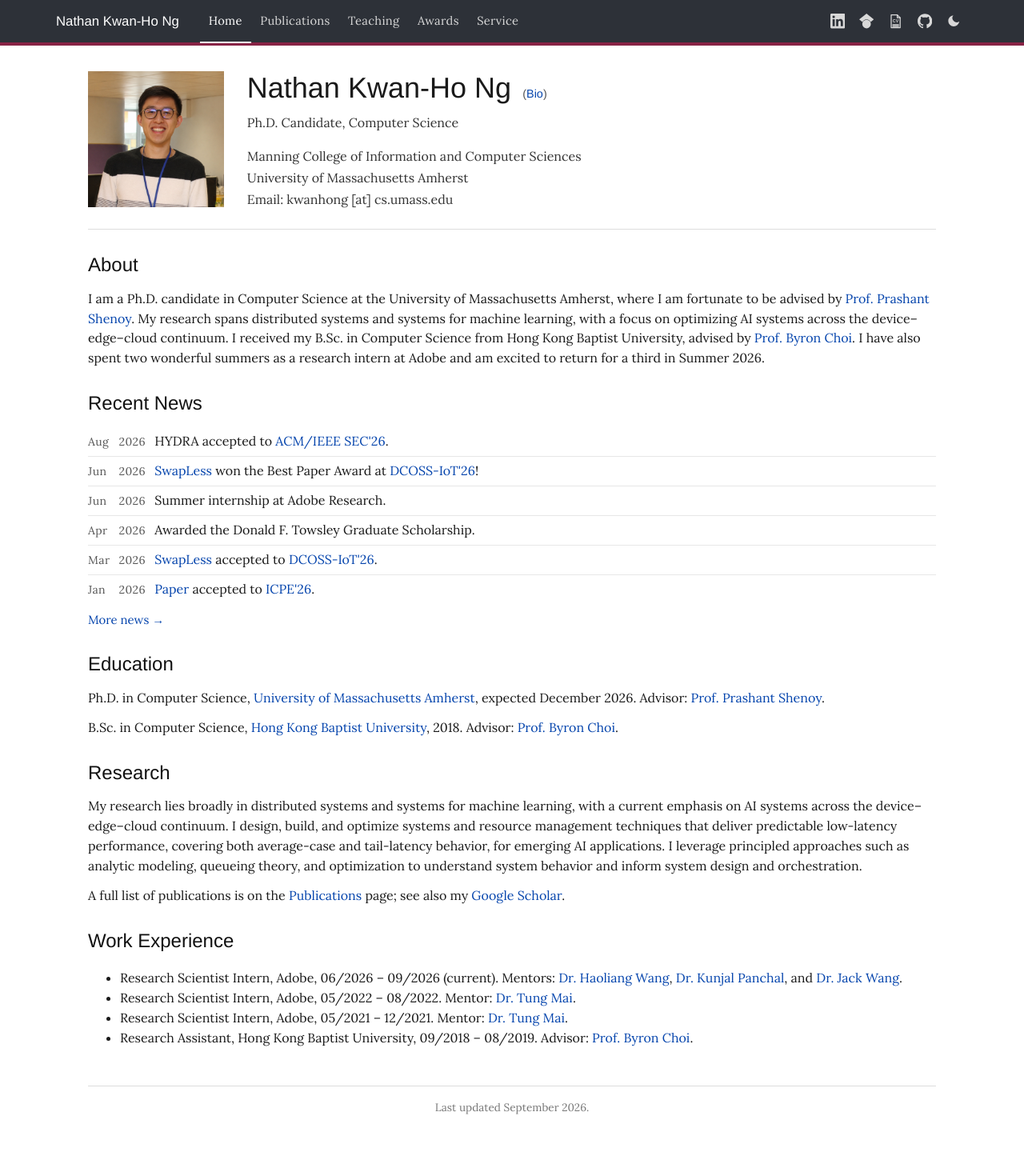
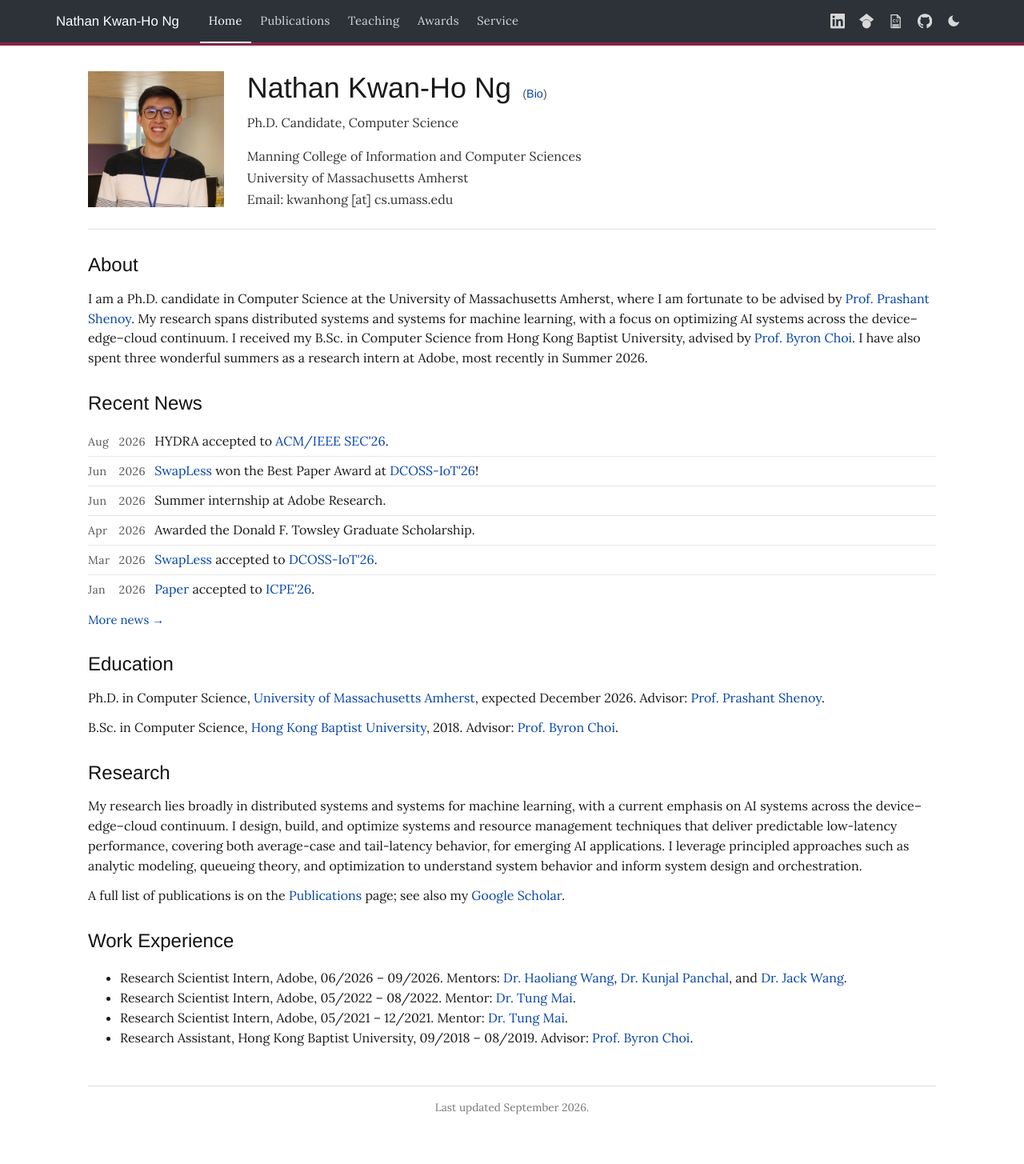
Before and after one commit to khngnathan/personal-website, a Jekyll site: the page built from index.html, in a window 1280 px wide. Shown: the whole page at 80% size. Built offline with Jekyll 4.4.1, drawn with Linux system fonts in a browser that asks for light colours.

Commit message:
Move the Adobe internship to past tense now that it has ended
Drop the (current) marker from Work Experience and reword the About and
biosketch paragraphs to describe three completed summers at Adobe.

Co-Authored-By: Claude Fable 5.1 <noreply@anthropic.com>
Claude-Session: https://claude.ai/code/session_01V72okr5YP3DpwBe1HEnP3f

```diff
--- a/biosketch.html
+++ b/biosketch.html
@@ -19,9 +19,8 @@ description: Biographical sketch and educational history of Nathan Kwan-Ho Ng
     Science from Hong Kong Baptist University, where he was advised
     by <a href="https://www.comp.hkbu.edu.hk/~bchoi/">Prof.&nbsp;Byron Choi</a>
     and worked on graph query autocompletion and graph databases. He
-    also completed two summer internships as a Research Scientist
-    Intern at Adobe, where his work led to two U.S. patents, and is
-    back for a third in Summer 2026.
+    also completed three summer internships as a Research Scientist
+    Intern at Adobe, where his work led to two U.S. patents.
   </p>
 </section>
 
--- a/index.html
+++ b/index.html
@@ -33,8 +33,8 @@ active: home
     focus on optimizing AI systems across the device&ndash;edge&ndash;cloud continuum.
     I received my B.Sc. in Computer Science from Hong Kong Baptist University, advised
     by <a href="https://www.comp.hkbu.edu.hk/~bchoi/">Prof.&nbsp;Byron Choi</a>.
-    I have also spent two wonderful summers as a research intern at Adobe and am
-    excited to return for a third in Summer 2026.
+    I have also spent three wonderful summers as a research intern at Adobe, most
+    recently in Summer 2026.
   </p>
 </section>
 
@@ -87,7 +87,7 @@ active: home
 <section id="experience">
   <h2>Work Experience</h2>
   <ul>
-    <li>Research Scientist Intern, Adobe, 06/2026 &ndash; 09/2026 (current). Mentors: <a href="https://research.adobe.com/person/haoliang-wang/">Dr.&nbsp;Haoliang Wang</a>, <a href="https://astuary.github.io/Kunjal/">Dr.&nbsp;Kunjal Panchal</a>, and <a href="https://research.adobe.com/person/jack-wang/">Dr.&nbsp;Jack Wang</a>.</li>
+    <li>Research Scientist Intern, Adobe, 06/2026 &ndash; 09/2026. Mentors: <a href="https://research.adobe.com/person/haoliang-wang/">Dr.&nbsp;Haoliang Wang</a>, <a href="https://astuary.github.io/Kunjal/">Dr.&nbsp;Kunjal Panchal</a>, and <a href="https://research.adobe.com/person/jack-wang/">Dr.&nbsp;Jack Wang</a>.</li>
     <li>Research Scientist Intern, Adobe, 05/2022 &ndash; 08/2022. Mentor: <a href="https://sites.google.com/view/tungtmai/">Dr.&nbsp;Tung Mai</a>.</li>
     <li>Research Scientist Intern, Adobe, 05/2021 &ndash; 12/2021. Mentor: <a href="https://sites.google.com/view/tungtmai/">Dr.&nbsp;Tung Mai</a>.</li>
     <li>Research Assistant, Hong Kong Baptist University, 09/2018 &ndash; 08/2019. Advisor: <a href="https://www.comp.hkbu.edu.hk/~bchoi/">Prof.&nbsp;Byron Choi</a>.</li>
```
